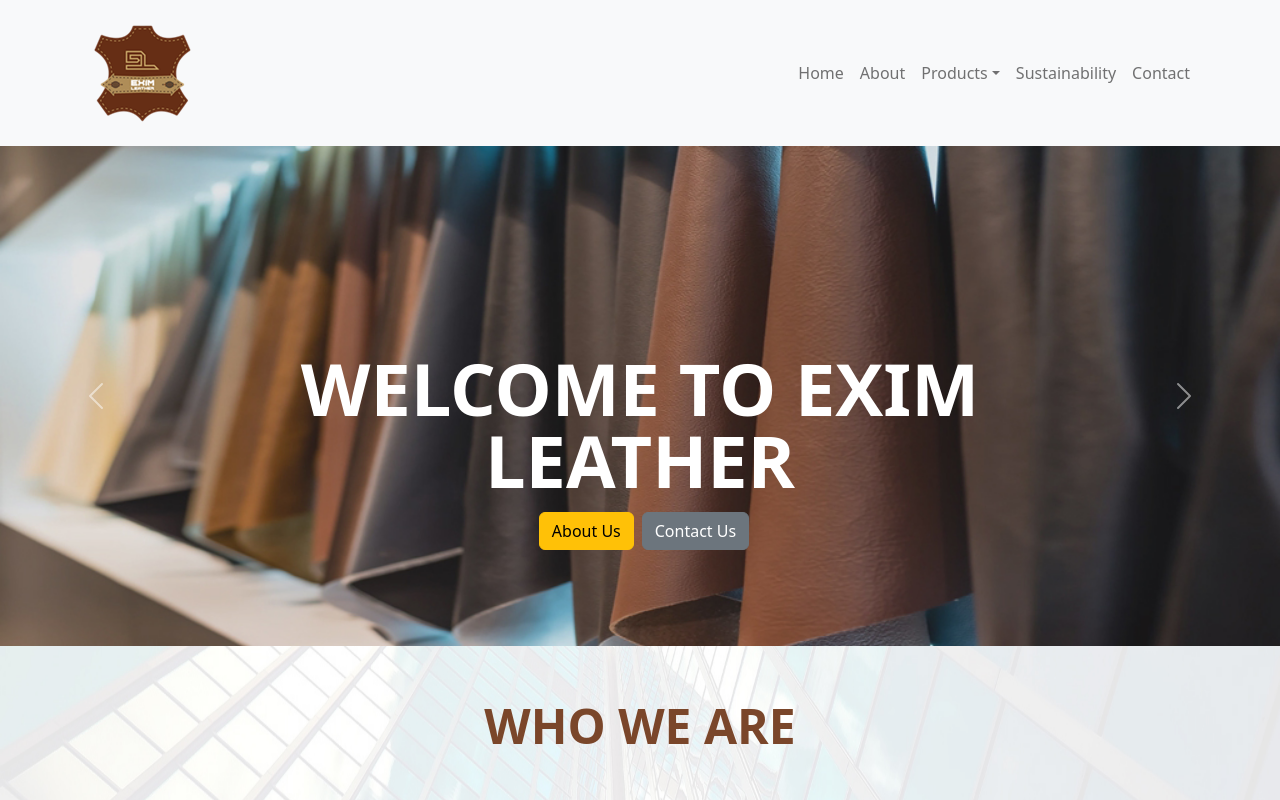
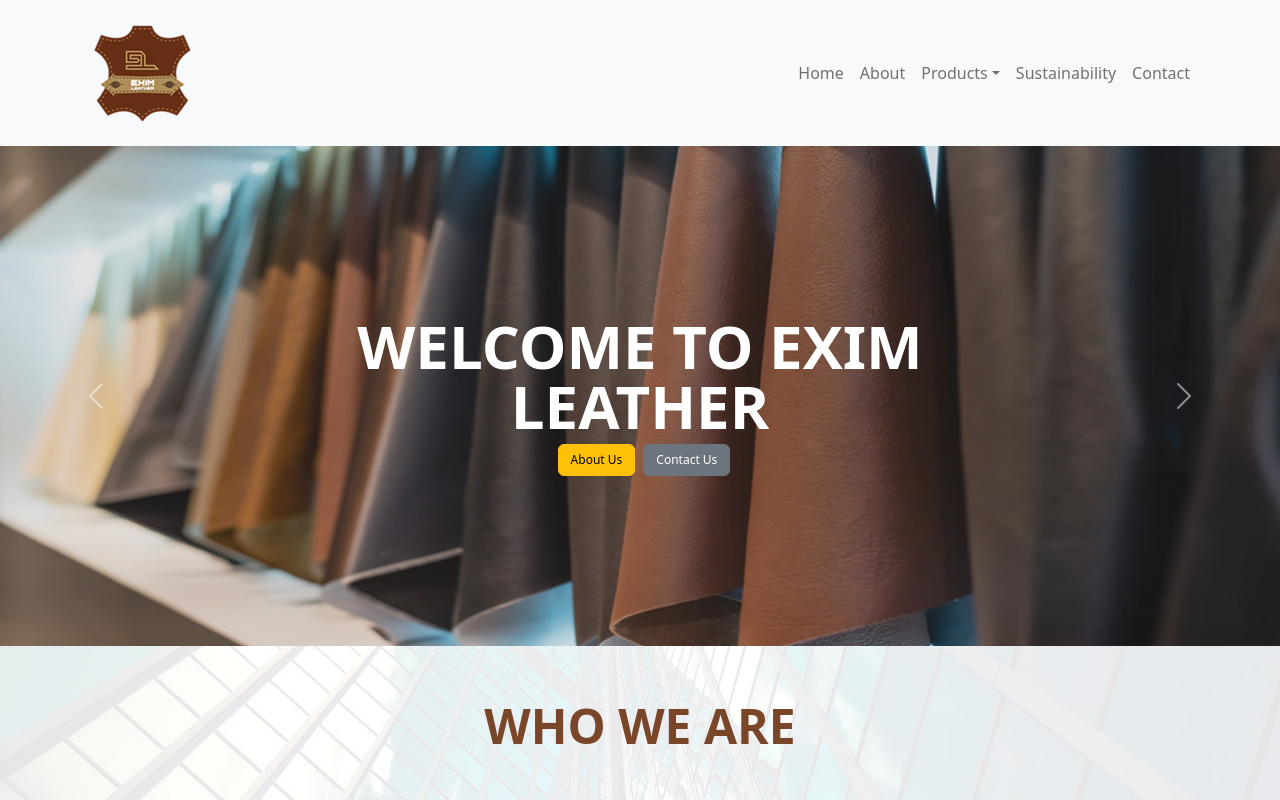
Before and after one commit to NokibulAlam/react-exim, a React (Create React App) app: page / in a window 1280 px wide. Shown: the top 800 px of the page. Built offline with nearby package versions, Linux system fonts and the light colour scheme.

Commit message:
Carousel Edited

```diff
--- /dev/null
+++ b/src/components/Core/Hero.css
@@ -0,0 +1,14 @@
+.carousel{
+    position: relative;
+}
+.hero-content{
+    text-align: center;
+    position: absolute;
+    top: 50%;
+    left: 50%;
+    transform: translate(-50%, -50%);
+    z-index: 9999;
+}
+.hero-content button{
+    font-size: 12px;
+}
--- a/src/components/Core/Hero.js
+++ b/src/components/Core/Hero.js
@@ -4,12 +4,15 @@ import Hero2 from '../../images/Hero/Hero 2.jpg';
 import Hero3 from '../../images/Hero/Hero 3.jpg';
 import Hero4 from '../../images/Hero/Hero 4.jpg';
 import { Container, Row, Col, Carousel } from 'react-bootstrap';
+
+import './Hero.css';
+
 const Hero = () => {
     return (
-        <div name="home">
+        <div name="home" className="carousel">
             <Container fluid>
                 <Row>
-                    <Col style={{ padding:0, margin:0 }}>
+                    <Col style={{ padding: 0, margin: 0 }}>
                         <Carousel indicators={false}>
                             <Carousel.Item>
                                 <img
@@ -18,13 +21,13 @@ const Hero = () => {
                                     alt="First slide"
                                 />
 
-                                <Carousel.Caption className='lg:mb-14'>
+                                {/* <Carousel.Caption className='lg:mb-14'>
                                     <div>
                                         <p className='text-2xl sm:text-7xl font-bold'>WELCOME TO EXIM LEATHER</p>
                                         <button className='btn btn-warning mx-2'>About Us</button>
                                         <button className='btn btn-secondary'>Contact Us</button>
                                     </div>
-                                </Carousel.Caption>
+                                </Carousel.Caption> */}
                             </Carousel.Item>
                             <Carousel.Item>
                                 <img
@@ -33,13 +36,13 @@ const Hero = () => {
                                     alt="Second slide"
                                 />
 
-                                <Carousel.Caption className='lg:mb-14'>
+                                {/* <Carousel.Caption className='lg:mb-14'>
                                     <div>
                                         <p className='text-2xl sm:text-7xl font-bold'>WELCOME TO EXIM LEATHER</p>
                                         <button className='btn btn-warning mx-2'>About Us</button>
                                         <button className='btn btn-secondary'>Contact Us</button>
                                     </div>
-                                </Carousel.Caption>
+                                </Carousel.Caption> */}
                             </Carousel.Item>
                             <Carousel.Item>
                                 <img
@@ -48,13 +51,13 @@ const Hero = () => {
                                     alt="Third slide"
                                 />
 
-                                <Carousel.Caption className='lg:mb-14'>
+                                {/* <Carousel.Caption className='lg:mb-14'>
                                     <div>
                                         <p className='text-2xl sm:text-7xl font-bold'>WELCOME TO EXIM LEATHER</p>
                                         <button className='btn btn-warning mx-2'>About Us</button>
                                         <button className='btn btn-secondary'>Contact Us</button>
                                     </div>
-                                </Carousel.Caption>
+                                </Carousel.Caption> */}
                             </Carousel.Item>
                             <Carousel.Item>
                                 <img
@@ -63,15 +66,22 @@ const Hero = () => {
                                     alt="Third slide"
                                 />
 
-                                <Carousel.Caption className='lg:mb-14'>
+                                {/* <Carousel.Caption className='lg:mb-14'>
                                     <div>
                                         <p className='text-2xl sm:text-7xl font-bold'>WELCOME TO EXIM LEATHER</p>
                                         <button className='btn btn-warning mx-2'>About Us</button>
                                         <button className='btn btn-secondary'>Contact Us</button>
                                     </div>
-                                </Carousel.Caption>
+                                </Carousel.Caption> */}
                             </Carousel.Item>
                         </Carousel>
+                        <div className='hero-content'>
+                            <h1 className='text-2xl sm:text-6xl font-bold text-white'>WELCOME TO EXIM LEATHER</h1>
+                            <div className='button flex justify-center items-center'>
+                                <button className='btn btn-warning mx-2'>About Us</button>
+                                <button className='btn btn-secondary'>Contact Us</button>
+                            </div>
+                        </div>
                     </Col>
                 </Row>
             </Container>
--- a/src/components/extra/Card.js
+++ b/src/components/extra/Card.js
@@ -2,8 +2,8 @@ import React from 'react';
 
 const Card = (props) => {
     return (
-        <div class="max-w-sm bg-white rounded-lg border border-gray-200 shadow-md">
-            <img class="rounded-t-lg h-80" src={props.image} alt="" />
+        <div class="max-w-sm bg-white rounded-lg border border-gray-200 shadow-md mt-6">
+            <img class="rounded-t-lg h-48 w-full" src={props.image} alt="" />
 
             <div class="p-5">
                 <h5 class="mb-4  font-semibold tracking-tight text-[#7a462a] uppercase">{props.title}</h5>
```
